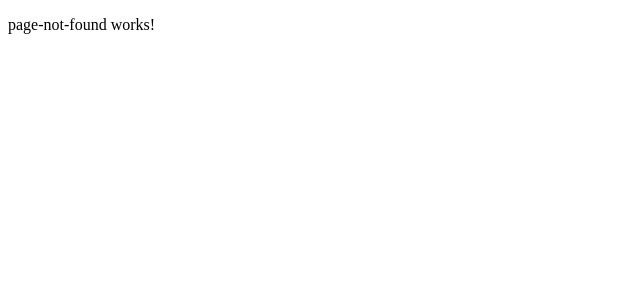
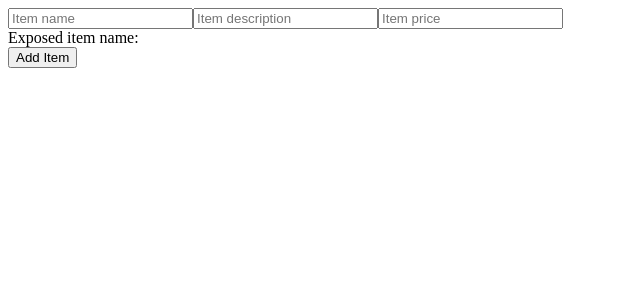
Before and after one commit to Kishor6941/Angular-template-reactive-form, an Angular app: page /form-array in a window 1280 px wide. Shown: the top 300 px of the page, without its empty margins (0-640 px from the left). Built offline with nearby package versions, Linux system fonts and the light colour scheme.

Commit message:
formArray pratice

```diff
--- a/src/app/app-routing.module.ts
+++ b/src/app/app-routing.module.ts
@@ -1,6 +1,7 @@
 import { NgModule } from '@angular/core';
 import { RouterModule, Routes } from '@angular/router';
 import { CheckoutComponent } from './checkout/checkout.component';
+import { FormArrayPracticeComponent } from './form-array-practice/form-array-practice.component';
 import { PageNotFoundComponent } from './page-not-found/page-not-found.component';
 import { SigninComponent } from './signin/signin.component';
 import { ViewChildExampleComponent } from './view-child-example/view-child-example.component';
@@ -16,6 +17,9 @@ const routes: Routes = [
     path: 'view-child', component:ViewChildExampleComponent
   },
   {
+    path: 'form-array', component:FormArrayPracticeComponent
+  },
+  {
     path: '**', component:PageNotFoundComponent
   }
 ];
--- a/src/app/app.module.ts
+++ b/src/app/app.module.ts
@@ -8,13 +8,15 @@ import { FormsModule, ReactiveFormsModule} from '@angular/forms';
 import { CheckoutComponent } from './checkout/checkout.component';
 import { ViewChildExampleComponent } from './view-child-example/view-child-example.component';
 import { ViewchildChildComponent } from './view-child-example/viewchild-child/viewchild-child.component';
+import { FormArrayPracticeComponent } from './form-array-practice/form-array-practice.component';
  @NgModule({
   declarations: [
     AppComponent,
     SigninComponent,
     CheckoutComponent,
     ViewChildExampleComponent,
-    ViewchildChildComponent
+    ViewchildChildComponent,
+    FormArrayPracticeComponent
   ],
   imports: [
     BrowserModule,
--- /dev/null
+++ b/src/app/form-array-practice/form-array-practice.component.html
@@ -0,0 +1,14 @@
+<form [formGroup]="orderForm">
+    <div
+      formArrayName="items"
+      *ngFor="let item of orderForm.get('items')['controls']; let i = index;">
+    <div [formGroupName]="i">
+        <input formControlName="name" placeholder="Item name">
+        <input formControlName="description" placeholder="Item description">
+        <input formControlName="price" placeholder="Item price">
+      </div>
+      Exposed item name: {{ orderForm.controls.items.controls[i].controls.name.value }}
+    </div>
+    <button type="button" (click)="addItem()">Add Item</button>
+
+  </form>
--- /dev/null
+++ b/src/app/form-array-practice/form-array-practice.component.ts
@@ -0,0 +1,40 @@
+import { Component, OnInit } from '@angular/core';
+import { FormBuilder, FormGroup, FormArray } from '@angular/forms';
+
+@Component({
+  selector: 'app-form-array-practice',
+  templateUrl: './form-array-practice.component.html',
+  styleUrls: ['./form-array-practice.component.scss']
+})
+export class FormArrayPracticeComponent implements OnInit {
+  orderForm: FormGroup;
+  items: FormArray;
+  constructor(private fb :FormBuilder ) { }
+
+  ngOnInit(): void {
+    this.formControlMethod()
+  }
+formControlMethod(){
+  this.orderForm = this.fb.group({
+    customerName: '',
+    email: '',
+    items: this.fb.array([ this.createItem() ])
+  });
+}
+createItem(): FormGroup {
+  return this.fb.group({
+    name: '',
+    description: '',
+    price: ''
+  });
+}
+
+addItem(): void {
+  this.items = this.orderForm.get('items') as FormArray;
+  this.items.push(this.createItem());
+}
+
+}
+
+// https://medium.com/aubergine-solutions/add-push-and-remove-form-fields-dynamically-to-formarray-with-reactive-forms-in-angular-acf61b4a2afe
+// https://www.digitalocean.com/community/tutorials/angular-reactive-forms-formarray-dynamic-fields#:~:text=You%20can%20use%20FormArray%20in,set%20of%20form%20fields%20declaratively.
```
Also changed, not shown: src/app/form-array-practice/form-array-practice.component.scss (added), 1 other file (tests, documents, lock files or other folders).
